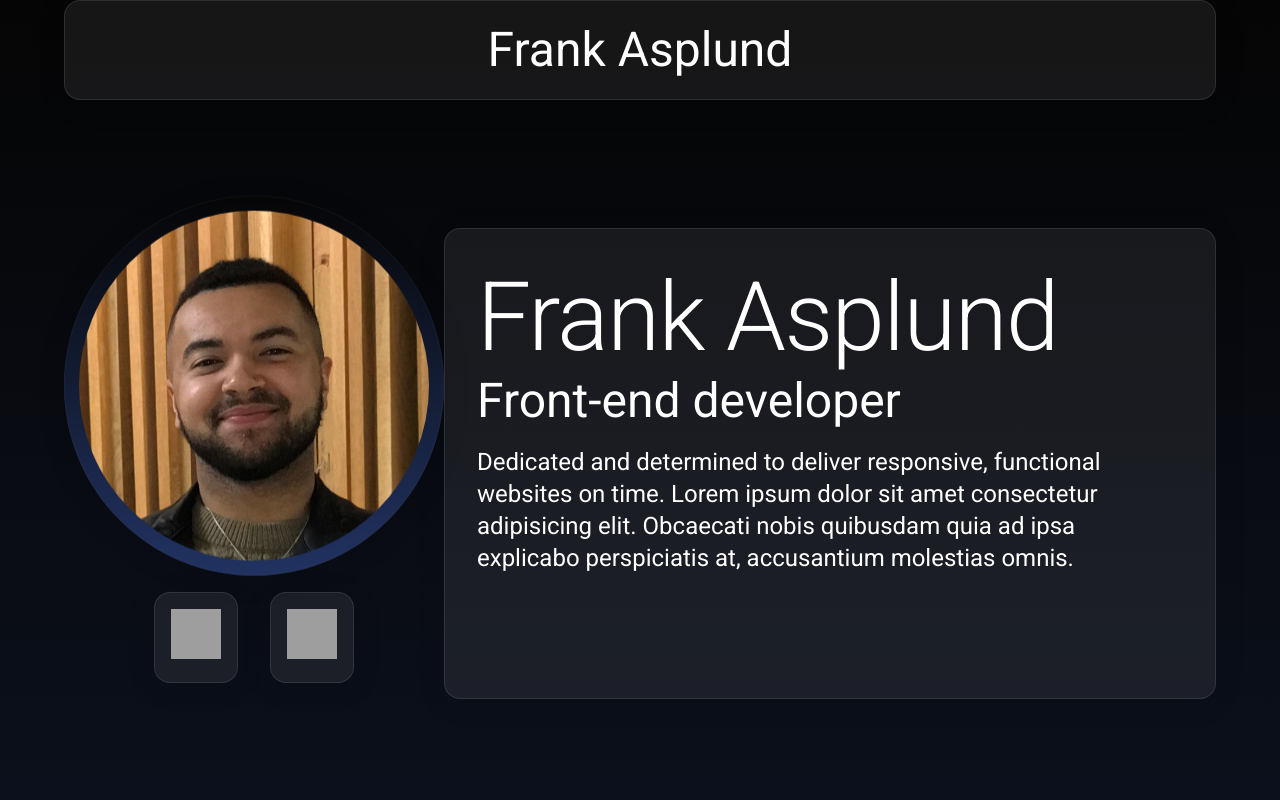
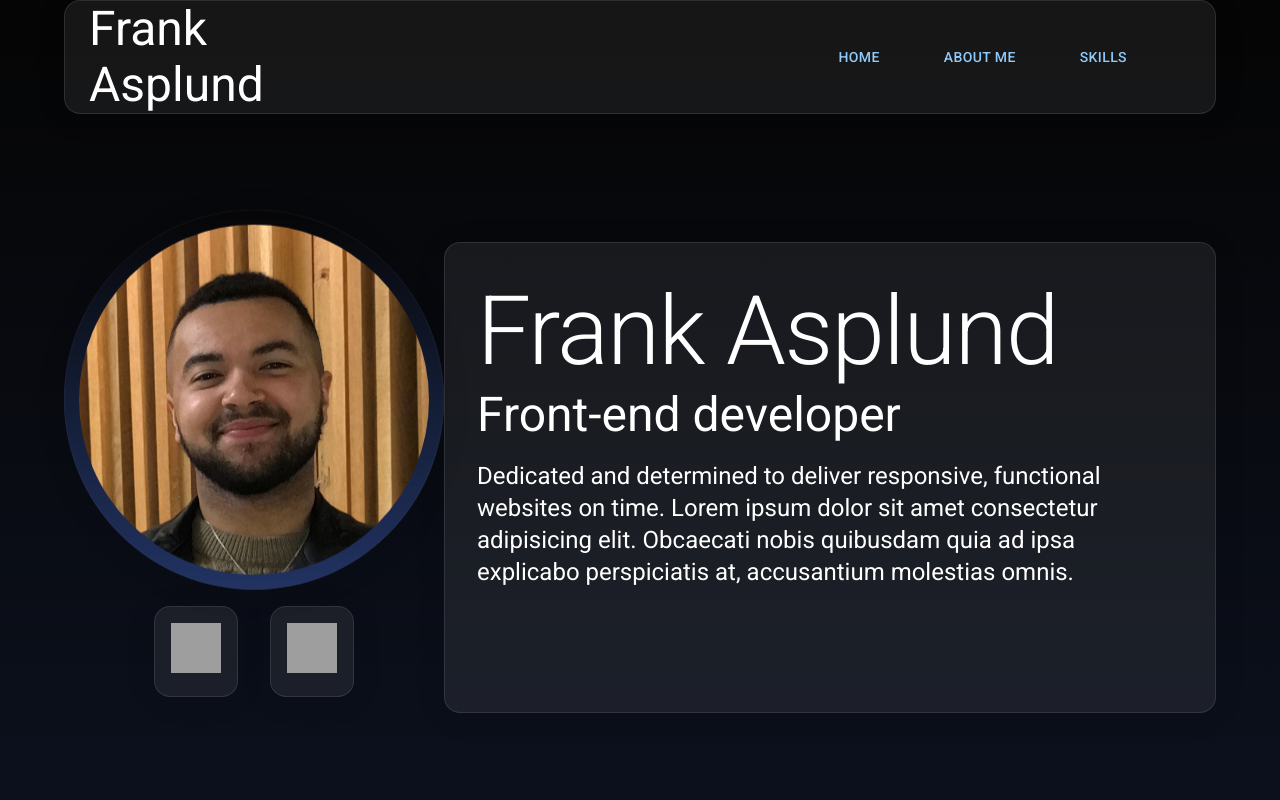
Before and after one commit to FrankAsplund/Portfolio, a Next.js app: page / in a window 1280 px wide. Shown: the top 800 px of the page. Built offline with nearby package versions, Linux system fonts and the light colour scheme; grey boxes are pictures that could not be loaded.

Commit message:
Navbar + Infobox (WIP)

```diff
--- a/components/About.jsx
+++ b/components/About.jsx
@@ -46,6 +46,7 @@ const About = () => {
 
   return (
     <main
+      id="about"
       className="container-box"
       data-aos="zoom-in-up"
       data-aos-duration="4000"
@@ -53,7 +54,6 @@ const About = () => {
       <Container
         sx={{
           display: "grid",
-          mt: "6rem",
           mb: "4rem",
           justifyItems: "center",
           flexWrap: "wrap",
--- a/components/Footer.jsx
+++ b/components/Footer.jsx
@@ -53,9 +53,12 @@ export default function Footer() {
             Next.js with Material UI components.
           </Typography>
 
-          <div className="hover arrow" elevation={24}>
+          <div
+            className="hover arrow"
+            elevation={24}
+            onClick={handleScrollTotop}
+          >
             <Avatar
-              onClick={handleScrollTotop}
               src="/images/up-arrow.png"
               variant="rounded"
               sx={{
--- a/components/Infobox.jsx
+++ b/components/Infobox.jsx
@@ -19,12 +19,16 @@ import Box from "@mui/material/Box";
 import { Typography } from "@mui/material";
 import { useEffect } from "react";
 
+/* import Navbar from "../components/Navbar"; */
+
 export default function Infobox() {
   useEffect(() => {
     AOS.init();
   }, []);
   return (
-    <main className="container-box">
+    <div>
+      {/* <Navbar /> */}
+      <main className="container-box" id="infobox">
         <Stack
           sx={{
             mt: "6rem",
@@ -34,13 +38,13 @@ export default function Infobox() {
           spacing={4}
         >
           <Stack
+            className="avatar-box"
             direction="column"
-          sx={{
-            mr: 4,
+            /* sx={{
               display: "flex",
               justifyContent: "center",
               alignItems: "center",
-          }}
+            }} */
           >
             <div
               className="avatar-container"
@@ -76,7 +80,13 @@ export default function Infobox() {
               data-aos="fade-right"
               data-aos-duration="3000"
             >
-            <Grid item spacing={4} px={2} mx={2} className="glass hoverShadow">
+              <Grid
+                item
+                spacing={4}
+                px={2}
+                mx={2}
+                className="glass hoverShadow"
+              >
                 <Link
                   href="https://www.linkedin.com/in/frank-asplund-794187221/"
                   underline="none"
@@ -91,7 +101,13 @@ export default function Infobox() {
                 </Link>
               </Grid>
 
-            <Grid item spacing={4} px={2} mx={2} className="glass hoverShadow">
+              <Grid
+                item
+                spacing={4}
+                px={2}
+                mx={2}
+                className="glass hoverShadow"
+              >
                 <Link
                   href="https://github.com/FrankAsplund"
                   underline="none"
@@ -124,13 +140,14 @@ export default function Infobox() {
               Front-end developer
             </Typography>
             <Typography gutterBottom variant="h5">
-            Dedicated and determined to deliver responsive, functional websites
-            on time. Lorem ipsum dolor sit amet consectetur adipisicing elit.
-            Obcaecati nobis quibusdam quia ad ipsa explicabo perspiciatis at,
-            accusantium molestias omnis.
+              Dedicated and determined to deliver responsive, functional
+              websites on time. Lorem ipsum dolor sit amet consectetur
+              adipisicing elit. Obcaecati nobis quibusdam quia ad ipsa explicabo
+              perspiciatis at, accusantium molestias omnis.
             </Typography>
           </Stack>
         </Stack>
+      </main>
       <style jsx>
         {`
           .avatar-container {
@@ -180,6 +197,6 @@ export default function Infobox() {
           }
         `}
       </style>
-    </main>
+    </div>
   );
 }
--- a/components/Navbar.jsx
+++ b/components/Navbar.jsx
@@ -6,6 +6,7 @@ import Typography from "@mui/material/Typography";
 import Button from "@mui/material/Button";
 import IconButton from "@mui/material/IconButton";
 import MenuIcon from "@mui/icons-material/Menu";
+import Stack from "@mui/material/Stack";
 
 import AOS from "aos";
 import "aos/dist/aos.css";
@@ -17,37 +18,92 @@ export default function ButtonAppBar() {
   }, []);
   return (
     <main>
-      <AppBar
-        position="static"
-        className="glass navbar"
-        sx={{
-          height: 100,
-          display: "flex",
-          alignItems: "center",
-        }}
-      >
+      <AppBar position="static" className="glass navbar">
         <Toolbar>
           <Typography
             variant="h3"
-            component="div"
             sx={{
               flexGrow: 1,
-              height: 100,
               display: "flex",
               alignItems: "center",
             }}
           >
             Frank Asplund
           </Typography>
+
+          <div className="navbarContainer">
+            <div className="navbarItems">
+              <Button
+                href="#infobox"
+                variant="text"
+                className="hover"
+                sx={{ px: 2, mx: 2 }}
+              >
+                Home
+              </Button>
+              <Button
+                href="#about"
+                variant="text"
+                className="hover"
+                sx={{ px: 2, mx: 2 }}
+              >
+                About Me
+              </Button>
+              <Button
+                href="#skills"
+                variant="text"
+                className="hover"
+                sx={{ px: 2, mx: 2 }}
+              >
+                Skills
+              </Button>
+            </div>
+          </div>
         </Toolbar>
       </AppBar>
       <style jsx>{`
         .navbar {
+          height: 100;
+          padding: 0.5rem;
           max-height: 100px;
           min-width: 100%;
           display: flex;
           flex-direction: row;
         }
+
+        .navbarContainer {
+          display: flex;
+          width: 100%;
+          margin: 0.5rem 1rem 0.5rem 0.5rem;
+          justify-content: flex-end;
+          align-items: center;
+          flex-direction: row;
+        }
+
+        .navbarItems {
+          display: flex;
+          margin: 0.5rem 1rem 0.5rem 0.5rem;
+          justify-content: flex-end;
+          align-items: center;
+          flex-direction: row;
+        }
+
+        @media only screen and (max-width: 900px) {
+          .navbar {
+            display: flex;
+            justify-content: space-between;
+            align-items: center;
+            flex-wrap: wrap;
+            padding: 1rem;
+          }
+
+          .navbarItems {
+            display: flex;
+            align-items: center;
+            padding: 1rem;
+            flex-direction: column;
+          }
+        }
       `}</style>
     </main>
   );
--- a/components/Skills.jsx
+++ b/components/Skills.jsx
@@ -23,6 +23,7 @@ export default function Skills() {
   }, []);
   return (
     <main
+      id="skills"
       className="container-box"
       data-aos-delay="100"
       data-aos="fade-up"
@@ -40,7 +41,15 @@ export default function Skills() {
         <Typography gutterBottom variant="h3">
           My skills
         </Typography>
-        <Typography gutterBottom variant="h5">
+        <Typography
+          gutterBottom
+          variant="h5"
+          sx={{
+            display: "grid",
+            justifyContent: "center",
+            justifyItems: "center",
+          }}
+        >
           These are the technologies, frameworks, and languages I have
           experience in.
         </Typography>
--- a/pages/index.jsx
+++ b/pages/index.jsx
@@ -54,10 +54,6 @@ export default function Home() {
           justify-content: center;
           align-items: center;
         }
-
-        Container {
-          margin-top: 2rem;
-        }
       `}</style>
 
       <style jsx global>{`
@@ -83,6 +79,13 @@ export default function Home() {
         .box {
           display: flex;
           flex-direction: row;
+        }
+
+        .avatar-box {
+          margin-right: 2rem;
+          display: "flex";
+          justifycontent: "center";
+          alignitems: "center";
         }
 
         .glass {
@@ -116,6 +119,13 @@ export default function Home() {
             display: flex;
             flex-direction: column;
           }
+
+          .avatar-box {
+            margin-right: 0;
+            display: "flex";
+            justifycontent: "center";
+            alignitems: "center";
+          }
         }
       `}</style>
       {/* rgba(36, 58, 117, 0.769); */}
```
Lines whose indentation alone changed are shown as unchanged.
